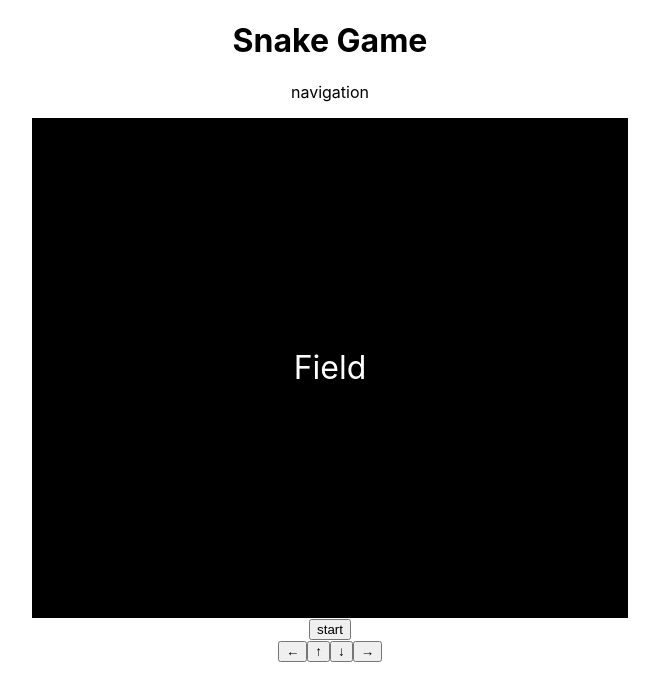
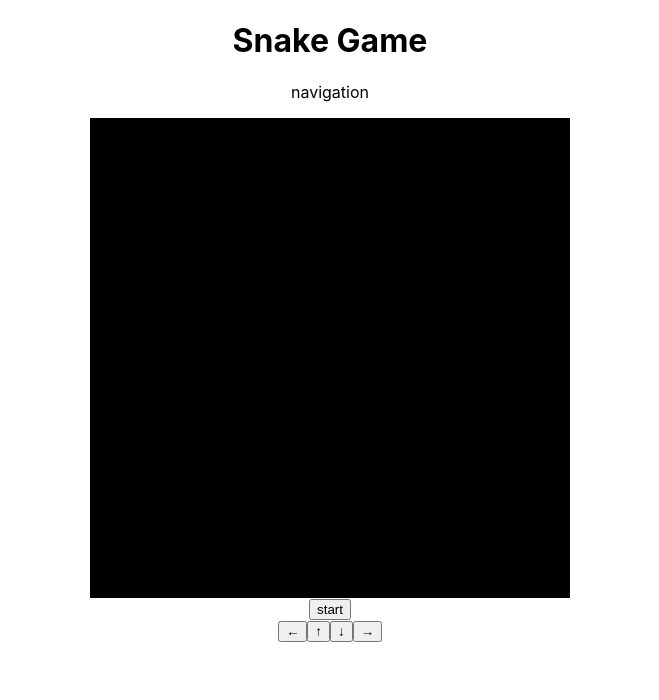
Before and after one commit to version-1/hooks-snake-game, a React (Create React App) app: page / in a window 1280 px wide. Shown: the top 700 px of the page, without its empty margins (310-969 px from the left). Built offline with nearby package versions, Linux system fonts and the light colour scheme.

Commit message:
implement field

```diff
--- a/src/App.css
+++ b/src/App.css
@@ -1,16 +1,19 @@
 .App {
-  max-width: 596px;
+  max-width: 480px;
   margin: auto;
   text-align: center;
 }
 
 .field {
-  min-width: 500px;
-  min-height: 500px;
-  background: black;
   color: white;
   display: flex;
-  align-items: center;
-  justify-content: center;
+  flex-wrap: wrap;
   font-size: 2rem;
 }
+
+.dots {
+  box-sizing: border-box;
+  height: 16px;
+  min-width: 16px;
+  background: black;
+}
--- a/src/App.js
+++ b/src/App.js
@@ -5,7 +5,8 @@ import StartButton from './components/StartButton';
 import MoveButton from './components/MoveButton';
 import './App.css';
 
-function App() {
+
+const App = () => {
   return (
     <div className="App">
       <header className="header">
--- a/src/components/Field.js
+++ b/src/components/Field.js
@@ -1,7 +1,23 @@
 import React from 'react'
 
+const Dot = (props) => <div className={`dots ${props.value}`}></div>
+
+const fieldSize = 30
+
+// 1行分のドット
+const cols = new Array(fieldSize).fill("")
+
+// 縦のドット
+const rows = new Array(fieldSize).fill(cols)
+
 const Field = () => {
-  return <div className="field"><p>Field</p></div>
+  return <div className="field">
+    {
+      rows.map(row => {
+        return row.map(col => <Dot value={col} />)
+      })
+    }
+    </div>
 }
 
 export default Field
```
